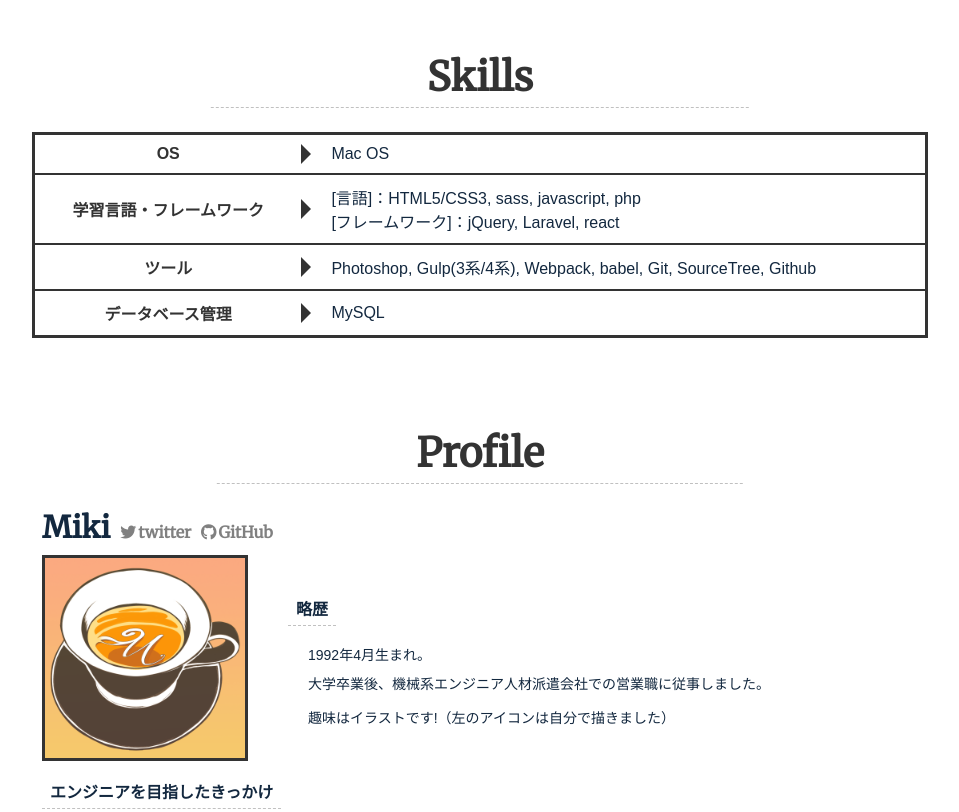
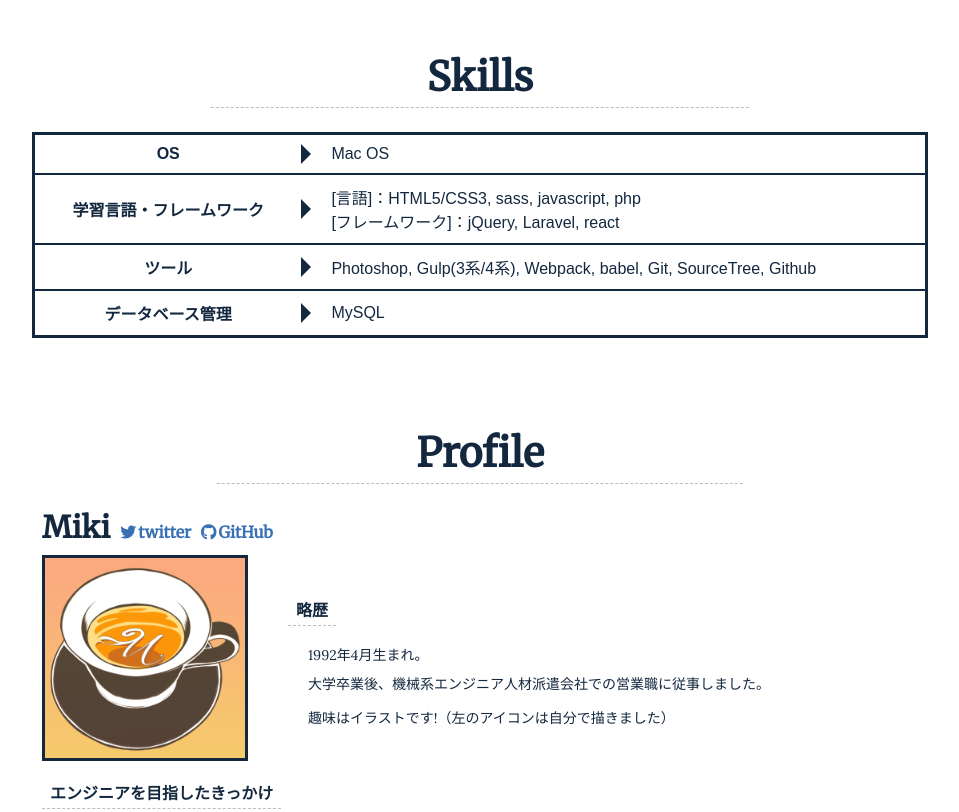
Before and after one commit to miki-tea/Portfolio, a website: page index.html in a window 1280 px wide. Shown: the part 1200-2012 px from the top of the page, without its empty margins (160-1119 px from the left). Drawn offline with nearby package versions, Linux system fonts and the light colour scheme; a web font is replaced by a local one.

Commit message:
フォントスタイル変更

```diff
--- a/index.html
+++ b/index.html
@@ -10,6 +10,7 @@
   <!-- Google font -->
   <link href="https://fonts.googleapis.com/css?family=Electrolize&display=swap" rel="stylesheet">
   <link href="https://fonts.googleapis.com/css?family=Merriweather&display=swap" rel="stylesheet">
+  <link href="https://fonts.googleapis.com/css?family=Lora&display=swap" rel="stylesheet">
   <!-- slick CSS-->
   <link href="https://cdnjs.cloudflare.com/ajax/libs/slick-carousel/1.9.0/slick-theme.min.css" rel="stylesheet"
     type="text/css">
--- a/src/scss/index.scss
+++ b/src/scss/index.scss
@@ -1,4 +1,3 @@
-$color-basic: #333;
 $color-sub: rgb(84, 139, 202);
 $color-lighten: lighten($color-sub, 40%);
 $color-darken: darken($color-sub, 40%);
@@ -49,7 +48,7 @@ main {
 // }
 a {
   text-decoration: none;
-  color: $color-basic;
+  color: $color-darken;
   position: relative;
   display: inline-block;
   text-decoration: none;
@@ -83,7 +82,7 @@ li {
   background: #fff;
   box-shadow: 0 0px 7px #ccc;
   .title {
-    color: $color-basic;
+    color: $color-darken;
     font-size: $fz-xl;
     margin-left: $space_m;
     line-height: $header-height;
@@ -114,7 +113,7 @@ li {
   }
 }
 .link {
-  color: $color-basic;
+  color: $color-darken;
 }
 .link::after {
   position: absolute;
@@ -150,7 +149,7 @@ li {
     text-align: center;
     margin-bottom: $space-m;
     position: relative;
-    color: $color-basic;
+    color: $color-darken;
   }
   &-body {
     font-family: "Arial";
@@ -176,17 +175,17 @@ li {
   padding: 0 10px;
   box-sizing: border-box;
   &__link {
-    color: lighten($color: $color-basic, $amount: 30%);
+    color: lighten($color: $color-darken, $amount: 30%);
     transition: all 0.3s;
     &:hover {
-      color: $color-basic;
+      color: $color-darken;
     }
   }
   &__icon {
     width: 200px;
     height: 200px;
     // border-radius: 50px;
-    border: 3px solid $color-basic;
+    border: 3px solid $color-darken;
     @include mq(sm) {
       width: 100px;
       height: 100px;
@@ -196,11 +195,11 @@ li {
   // }
   // .fa-github::before,
   // .fa-twitter::before {
-  //   color: lighten($color: $color-basic, $amount: 30%);
+  //   color: lighten($color: $color-darken, $amount: 30%);
   //   transition: all 0.3s;
 
   &:hover {
-    color: $color-basic;
+    color: $color-darken;
   }
 }
 .ornament {
@@ -209,7 +208,7 @@ li {
   &:after {
     content: "";
     width: 60%;
-    border-top: dashed 1px $color-basic;
+    border-top: dashed 1px $color-darken;
     position: absolute;
     opacity: 0.3;
     left: -10%;
@@ -231,10 +230,10 @@ li {
   font-size: 16px;
   padding: 1px 3px;
   transition: all 0.2s;
-  color: lighten($color: $color-basic, $amount: 30%);
+  color: lighten($color: $color-darken, $amount: 30%);
 
   &:hover {
-    color: $color-basic;
+    color: $color-darken;
   }
   i {
     margin-right: 2px;
@@ -245,16 +244,17 @@ li {
   box-sizing: border-box;
   line-height: 1.8em;
   &-title {
-    font-family: serif;
+    font-family: "Lora", serif;
     font-size: $fz-s;
     margin-top: 18px;
     margin-bottom: 10px;
     padding: 0 8px;
-    border-bottom: 1px dashed rgba($color-basic, 0.3);
+    border-bottom: 1px dashed rgba($color-darken, 0.3);
     display: inline-block;
   }
   &-body {
     padding: 0 15px;
+    font-family: "Lora", serif;
   }
   p {
     margin: 5px;
@@ -263,7 +263,7 @@ li {
 }
 
 footer {
-  background: $color-basic;
+  background: $color-darken;
   small {
     display: block;
     color: #fff;
@@ -280,11 +280,11 @@ footer {
 table {
   width: 100%;
   border-collapse: collapse;
-  border: solid 3px #333;
+  border: solid 3px $color-darken;
 }
 
 table tr {
-  border-bottom: solid 2px $color-basic;
+  border-bottom: solid 2px $color-darken;
 }
 
 table tr:last-child {
@@ -296,7 +296,7 @@ table th {
   text-align: left;
   width: 30%;
   background-color: white;
-  color: #333;
+  color: $color-darken;
   text-align: center;
   padding: 10px 0;
 }
@@ -309,7 +309,7 @@ table th:after {
   position: absolute;
   top: calc(50% - 10px);
   right: -10px;
-  border-left: 10px solid $color-basic;
+  border-left: 10px solid $color-darken;
   border-top: 10px solid transparent;
   border-bottom: 10px solid transparent;
 }
```
Also changed, not shown: dist/index.css.
